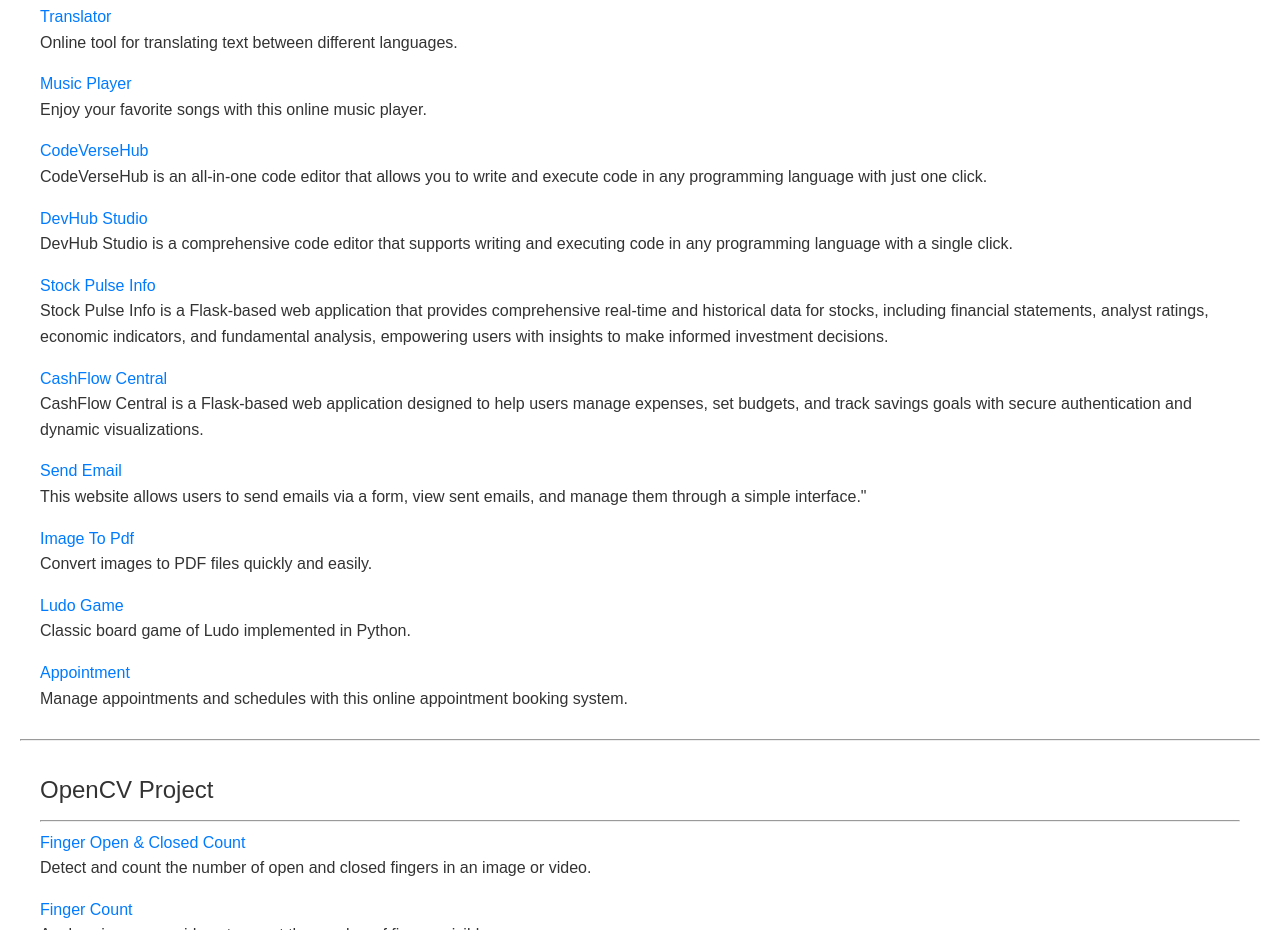
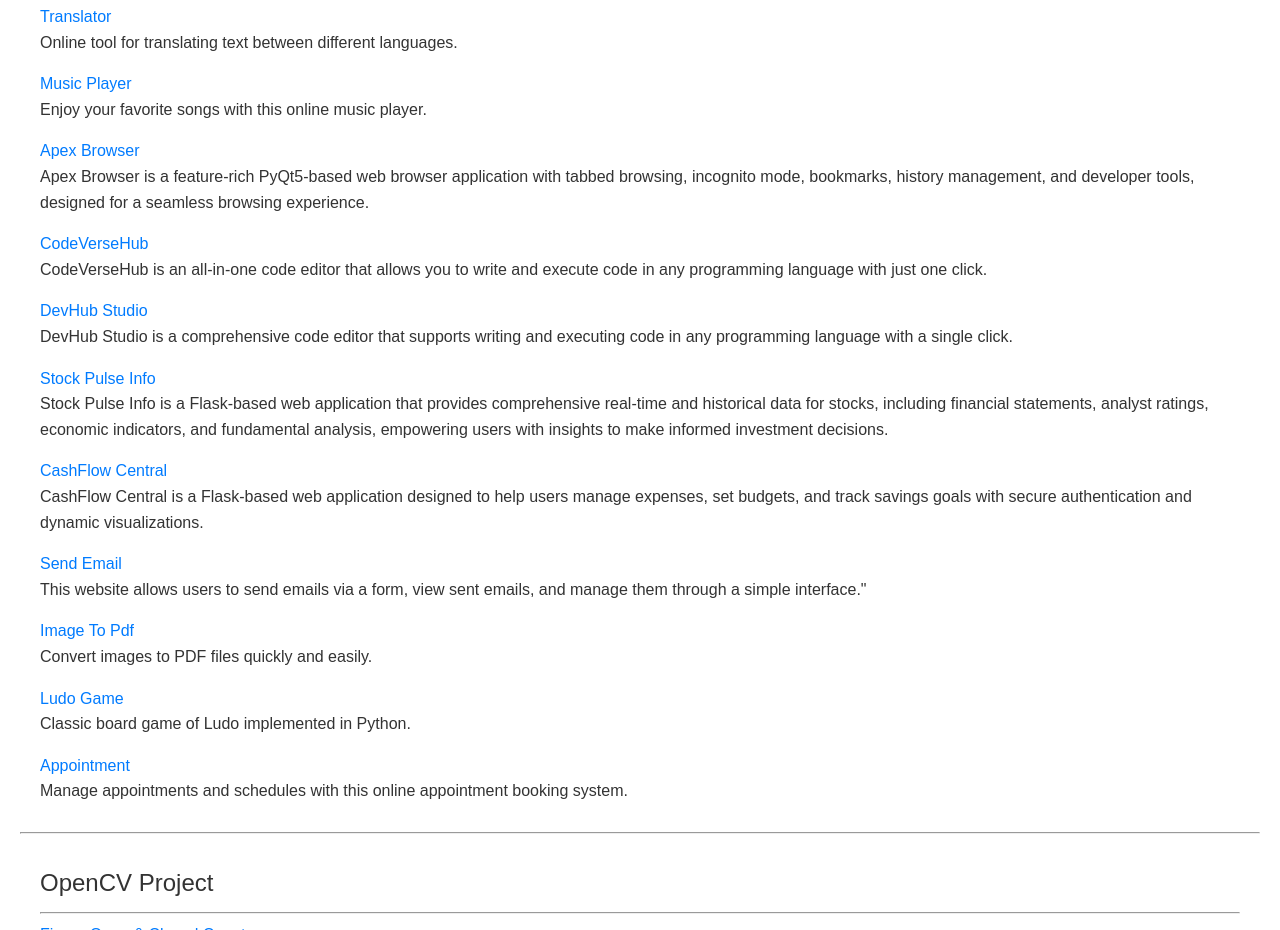
Before and after one commit to shahram8708/Portfolio-Website, a plain HTML site: page Project.html in a window 1280 px wide. Shown: the part 5420-6350 px from the top of the page. Drawn offline with Linux system fonts and the light colour scheme.

Commit message:
Update Project.html

```diff
--- a/Project.html
+++ b/Project.html
@@ -542,6 +542,9 @@
                 <div class="nav51"><a href="https://musics-player.onrender.com">Music Player</a>
                     <p>Enjoy your favorite songs with this online music player.</p>
                 </div>
+                <div class="nav51"><a href="https://github.com/shahram8708/Apex-Browser">Apex Browser</a>
+                    <p>Apex Browser is a feature-rich PyQt5-based web browser application with tabbed browsing, incognito mode, bookmarks, history management, and developer tools, designed for a seamless browsing experience.</p>
+                </div>
                 <div class="nav51"><a href="https://codeversehub.onrender.com/">CodeVerseHub</a>
                     <p>CodeVerseHub is an all-in-one code editor that allows you to write and execute code in any programming language with just one click.</p>
                 </div>
```
